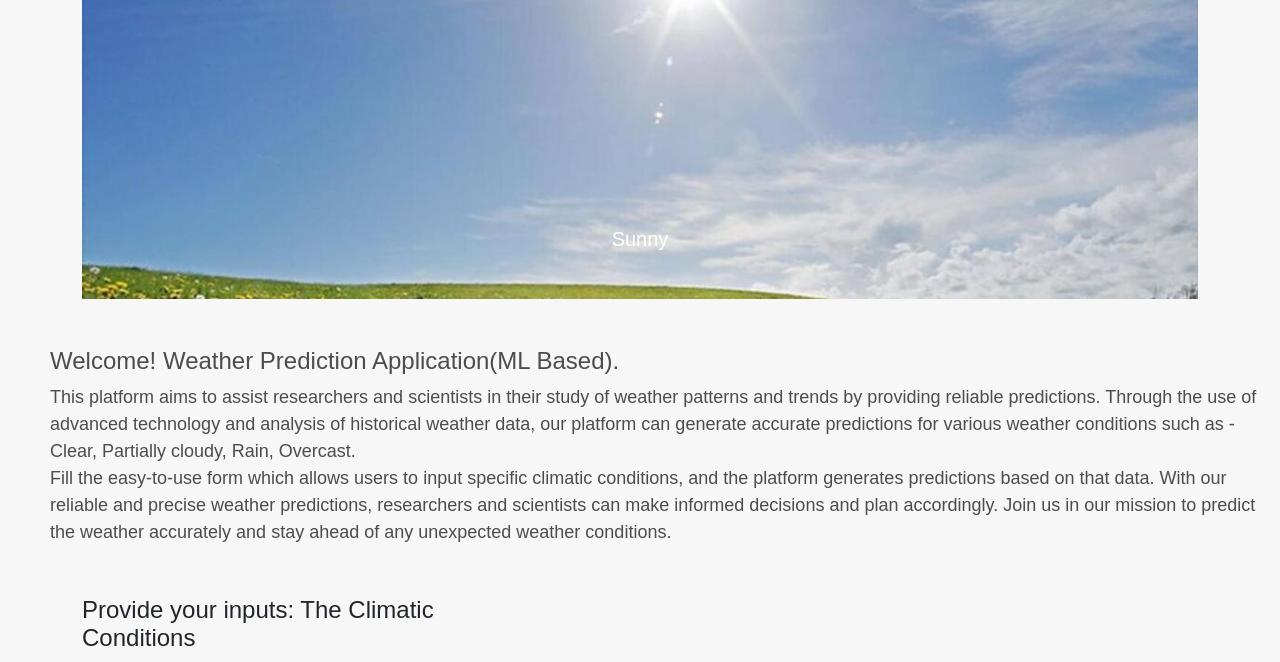
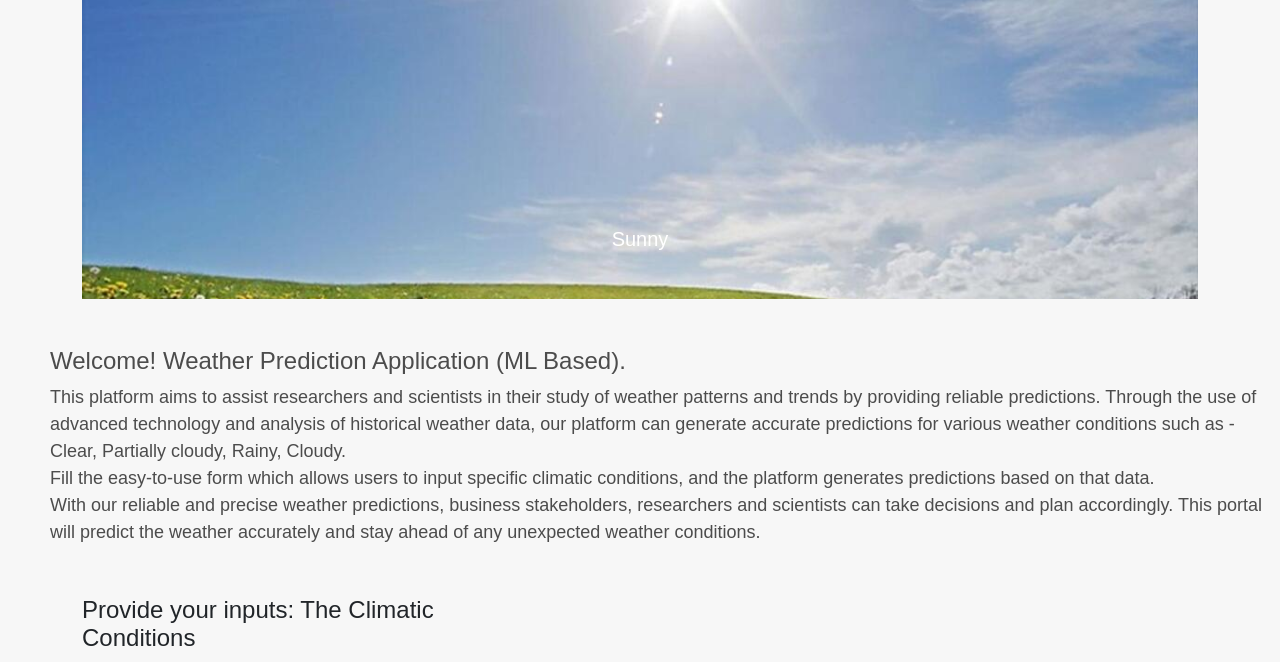
Before and after one commit to mukesh-iitp/Weather-Predictor-Application, a Flask app: page / in a window 1280 px wide. Shown: the part 300-962 px from the top of the page. Run offline with Flask 3, Linux system fonts and the light colour scheme; some libraries are stand-ins or nearby versions.

Commit message:
Add files via upload

```diff
--- a/templates/index.html
+++ b/templates/index.html
@@ -143,15 +143,16 @@
         </div>
     </div>
     <div class="intro">
-        <h1>Welcome! Weather Prediction Application(ML Based).</h1>
+        <h1>Welcome! Weather Prediction Application (ML Based).</h1>
         <p>This platform aims to assist researchers and scientists in their study of weather patterns
             and trends by providing reliable predictions. Through the use of advanced technology and
             analysis of historical weather data, our platform can generate accurate predictions for
-            various weather conditions such as - Clear, Partially cloudy, Rain, Overcast.<br>
+            various weather conditions such as - Clear, Partially cloudy, Rainy, Cloudy.<br>
             Fill the easy-to-use form which allows users to input specific climatic conditions, and the platform
-            generates predictions based on that data. With our reliable and precise weather predictions,
-            researchers and scientists can make informed decisions and plan accordingly.
-            Join us in our mission to predict the weather accurately and stay ahead of any unexpected
+            generates predictions based on that data. <br>
+            With our reliable and precise weather predictions, business stakeholders,
+            researchers and scientists can take decisions and plan accordingly.
+            This portal will predict the weather accurately and stay ahead of any unexpected
             weather conditions.
         </p>
     </div>
```
